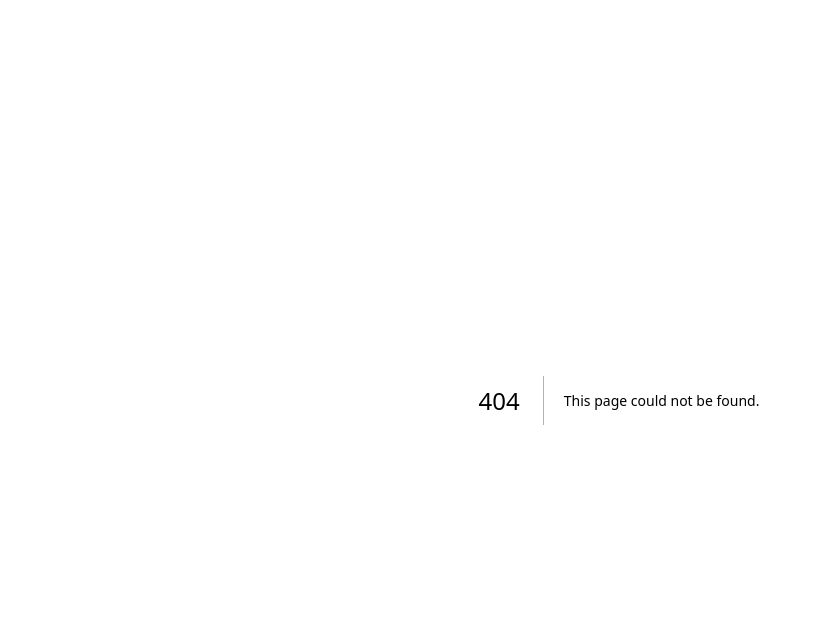
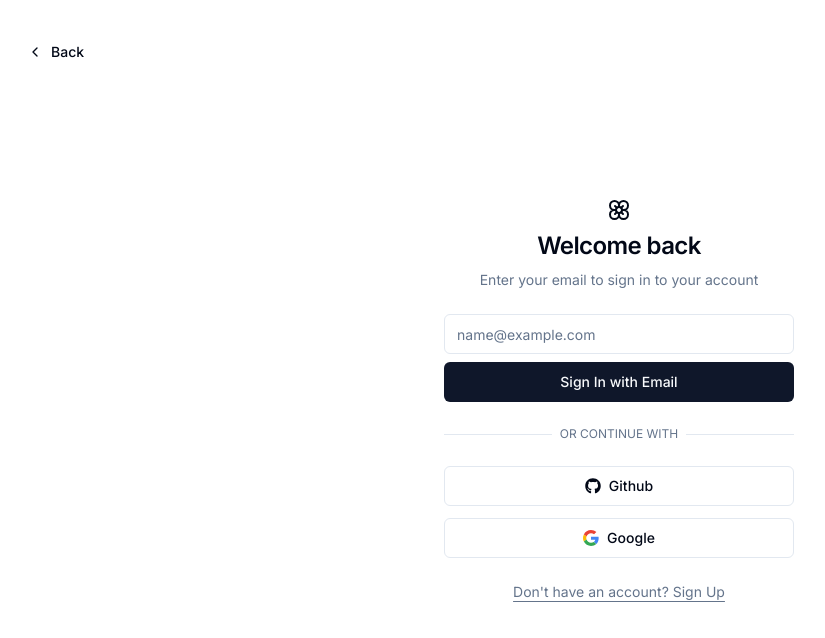
Before and after one commit to ManishBisht777/quick-invoice, a Next.js app: page /login in a window 1280 px wide. Before the commit this address had no page. Shown: the top 638 px of the page, without its empty margins (21-846 px from the left). Built offline with nearby package versions, Linux system fonts and the light colour scheme.

Commit message:
feat: login

```diff
--- a/package.json
+++ b/package.json
@@ -35,12 +35,14 @@
     "lucide-react": "0.358.0",
     "next": "14.0.4",
     "next-auth": "^4.24.7",
+    "next-themes": "^0.3.0",
     "puppeteer": "^22.5.0",
     "react": "^18",
     "react-day-picker": "^8.10.0",
     "react-dom": "^18",
     "react-hook-form": "^7.49.2",
     "react-icons": "^5.0.1",
+    "sonner": "^1.4.41",
     "tailwind-merge": "^2.1.0",
     "tailwindcss-animate": "^1.0.7",
     "zod": "^3.22.4",
--- /dev/null
+++ b/src/app/(auth)/login/page.tsx
@@ -0,0 +1,51 @@
+import { Metadata } from "next";
+import Link from "next/link";
+
+import { cn } from "@/lib/utils";
+import { buttonVariants } from "@/components/ui/button";
+import { ChevronLeft, Flower } from "lucide-react";
+import { UserAuthForm } from "@/components/form/userAuthForm";
+
+export const metadata: Metadata = {
+  title: "Login",
+  description: "Login to your account",
+};
+
+export default function LoginPage() {
+  return (
+    <div className="container flex h-screen w-screen flex-col items-center justify-center">
+      <Link
+        href="/"
+        className={cn(
+          buttonVariants({ variant: "ghost" }),
+          "absolute left-4 top-4 md:left-8 md:top-8"
+        )}
+      >
+        <>
+          <ChevronLeft className="mr-2 h-4 w-4" />
+          Back
+        </>
+      </Link>
+      <div className="mx-auto flex w-full flex-col justify-center space-y-6 sm:w-[350px]">
+        <div className="flex flex-col space-y-2 text-center">
+          <Flower className="mx-auto h-6 w-6" />
+          <h1 className="text-2xl font-semibold tracking-tight">
+            Welcome back
+          </h1>
+          <p className="text-sm text-muted-foreground">
+            Enter your email to sign in to your account
+          </p>
+        </div>
+        <UserAuthForm />
+        <p className="px-8 text-center text-sm text-muted-foreground">
+          <Link
+            href="/register"
+            className="hover:text-brand underline underline-offset-4"
+          >
+            Don&apos;t have an account? Sign Up
+          </Link>
+        </p>
+      </div>
+    </div>
+  );
+}
--- a/src/app/layout.tsx
+++ b/src/app/layout.tsx
@@ -1,6 +1,7 @@
 import type { Metadata } from "next";
 import { Inter } from "next/font/google";
 import "./globals.css";
+import { Toaster } from "@/components/ui/sonner";
 
 const inter = Inter({ subsets: ["latin"] });
 
@@ -17,6 +18,7 @@
   return (
     <html lang="en">
       <body className={inter.className}>{children}</body>
+      <Toaster />
     </html>
   );
 }
--- /dev/null
+++ b/src/components/form/userAuthForm.tsx
@@ -0,0 +1,121 @@
+"use client";
+
+import { buttonVariants } from "@/components/ui/button";
+import { Input } from "@/components/ui/input";
+import { cn } from "@/lib/utils";
+import { userAuthSchema } from "@/lib/validation/auth";
+import { zodResolver } from "@hookform/resolvers/zod";
+import { Loader2 } from "lucide-react";
+import { signIn } from "next-auth/react";
+import * as React from "react";
+import { useForm } from "react-hook-form";
+import { toast } from "sonner";
+import z from "zod";
+import { Icons } from "../ui/Icons";
+
+interface UserAuthFormProps extends React.HTMLAttributes<HTMLDivElement> {}
+
+type FormData = z.infer<typeof userAuthSchema>;
+
+export function UserAuthForm({ className, ...props }: UserAuthFormProps) {
+  const [isLoading, setIsLoading] = React.useState<boolean>(false);
+  const [isGitHubLoading, setIsGitHubLoading] = React.useState<boolean>(false);
+  const [isGoogleLoading, setIsGoogleLoading] = React.useState<boolean>(false);
+
+  const {
+    register,
+    handleSubmit,
+    formState: { errors },
+  } = useForm<FormData>({
+    resolver: zodResolver(userAuthSchema),
+  });
+
+  async function onSubmit(data: FormData) {
+    setIsLoading(true);
+
+    console.log(data);
+
+    toast("Event has been created", {
+      description: "Sunday, December 03, 2023 at 9:00 AM",
+      action: {
+        label: "Undo",
+        onClick: () => console.log("Undo"),
+      },
+    });
+
+    setIsLoading(false);
+  }
+
+  return (
+    <div className={cn("grid gap-6", className)} {...props}>
+      <form onSubmit={handleSubmit(onSubmit)}>
+        <div className="grid gap-2">
+          <div className="grid gap-1">
+            <p className="sr-only">Email</p>
+            <Input
+              id="email"
+              placeholder="name@example.com"
+              type="email"
+              autoCapitalize="none"
+              autoComplete="email"
+              autoCorrect="off"
+              disabled={isLoading || isGitHubLoading}
+              {...register("email")}
+            />
+            {errors?.email && (
+              <p className="px-1 text-xs text-red-600">
+                {errors.email.message}
+              </p>
+            )}
+          </div>
+          <button className={cn(buttonVariants())} disabled={isLoading}>
+            {isLoading && <Loader2 className="mr-2 h-4 w-4 animate-spin" />}
+            Sign In with Email
+          </button>
+        </div>
+      </form>
+      <div className="relative">
+        <div className="absolute inset-0 flex items-center">
+          <span className="w-full border-t" />
+        </div>
+        <div className="relative flex justify-center text-xs uppercase">
+          <span className="bg-background px-2 text-muted-foreground">
+            Or continue with
+          </span>
+        </div>
+      </div>
+      <button
+        type="button"
+        className={cn(buttonVariants({ variant: "outline" }))}
+        onClick={() => {
+          setIsGitHubLoading(true);
+          signIn("github");
+        }}
+        disabled={isLoading || isGitHubLoading}
+      >
+        {isGitHubLoading ? (
+          <Loader2 className="mr-2 h-4 w-4 animate-spin" />
+        ) : (
+          <Icons.gitHub className="mr-2 h-4 w-4" />
+        )}{" "}
+        Github
+      </button>
+      <button
+        type="button"
+        className={cn(buttonVariants({ variant: "outline" }), "-mt-3")}
+        onClick={() => {
+          setIsGoogleLoading(true);
+          signIn("google");
+        }}
+        disabled={isLoading || isGoogleLoading}
+      >
+        {isGoogleLoading ? (
+          <Loader2 className="mr-2 h-4 w-4 animate-spin" />
+        ) : (
+          <Icons.google className="mr-2 h-4 w-4" />
+        )}{" "}
+        Google
+      </button>
+    </div>
+  );
+}
--- /dev/null
+++ b/src/components/ui/Icons.tsx
@@ -0,0 +1,52 @@
+import { LucideProps } from "lucide-react";
+
+export const Icons = {
+  gitHub: ({ ...props }: LucideProps) => (
+    <svg
+      aria-hidden="true"
+      focusable="false"
+      data-prefix="fab"
+      data-icon="github"
+      role="img"
+      xmlns="http://www.w3.org/2000/svg"
+      viewBox="0 0 496 512"
+      {...props}
+    >
+      <path
+        fill="currentColor"
+        d="M165.9 397.4c0 2-2.3 3.6-5.2 3.6-3.3 .3-5.6-1.3-5.6-3.6 0-2 2.3-3.6 5.2-3.6 3-.3 5.6 1.3 5.6 3.6zm-31.1-4.5c-.7 2 1.3 4.3 4.3 4.9 2.6 1 5.6 0 6.2-2s-1.3-4.3-4.3-5.2c-2.6-.7-5.5 .3-6.2 2.3zm44.2-1.7c-2.9 .7-4.9 2.6-4.6 4.9 .3 2 2.9 3.3 5.9 2.6 2.9-.7 4.9-2.6 4.6-4.6-.3-1.9-3-3.2-5.9-2.9zM244.8 8C106.1 8 0 113.3 0 252c0 110.9 69.8 205.8 169.5 239.2 12.8 2.3 17.3-5.6 17.3-12.1 0-6.2-.3-40.4-.3-61.4 0 0-70 15-84.7-29.8 0 0-11.4-29.1-27.8-36.6 0 0-22.9-15.7 1.6-15.4 0 0 24.9 2 38.6 25.8 21.9 38.6 58.6 27.5 72.9 20.9 2.3-16 8.8-27.1 16-33.7-55.9-6.2-112.3-14.3-112.3-110.5 0-27.5 7.6-41.3 23.6-58.9-2.6-6.5-11.1-33.3 2.6-67.9 20.9-6.5 69 27 69 27 20-5.6 41.5-8.5 62.8-8.5s42.8 2.9 62.8 8.5c0 0 48.1-33.6 69-27 13.7 34.7 5.2 61.4 2.6 67.9 16 17.7 25.8 31.5 25.8 58.9 0 96.5-58.9 104.2-114.8 110.5 9.2 7.9 17 22.9 17 46.4 0 33.7-.3 75.4-.3 83.6 0 6.5 4.6 14.4 17.3 12.1C428.2 457.8 496 362.9 496 252 496 113.3 383.5 8 244.8 8zM97.2 352.9c-1.3 1-1 3.3 .7 5.2 1.6 1.6 3.9 2.3 5.2 1 1.3-1 1-3.3-.7-5.2-1.6-1.6-3.9-2.3-5.2-1zm-10.8-8.1c-.7 1.3 .3 2.9 2.3 3.9 1.6 1 3.6 .7 4.3-.7 .7-1.3-.3-2.9-2.3-3.9-2-.6-3.6-.3-4.3 .7zm32.4 35.6c-1.6 1.3-1 4.3 1.3 6.2 2.3 2.3 5.2 2.6 6.5 1 1.3-1.3 .7-4.3-1.3-6.2-2.2-2.3-5.2-2.6-6.5-1zm-11.4-14.7c-1.6 1-1.6 3.6 0 5.9 1.6 2.3 4.3 3.3 5.6 2.3 1.6-1.3 1.6-3.9 0-6.2-1.4-2.3-4-3.3-5.6-2z"
+      ></path>
+    </svg>
+  ),
+  google: ({ ...props }: LucideProps) => (
+    <svg
+      version="1.1"
+      xmlns="http://www.w3.org/2000/svg"
+      width="48px"
+      height="48px"
+      viewBox="0 0 48 48"
+      className="abcRioButtonSvg"
+      {...props}
+    >
+      <g>
+        <path
+          fill="#EA4335"
+          d="M24 9.5c3.54 0 6.71 1.22 9.21 3.6l6.85-6.85C35.9 2.38 30.47 0 24 0 14.62 0 6.51 5.38 2.56 13.22l7.98 6.19C12.43 13.72 17.74 9.5 24 9.5z"
+        ></path>
+        <path
+          fill="#4285F4"
+          d="M46.98 24.55c0-1.57-.15-3.09-.38-4.55H24v9.02h12.94c-.58 2.96-2.26 5.48-4.78 7.18l7.73 6c4.51-4.18 7.09-10.36 7.09-17.65z"
+        ></path>
+        <path
+          fill="#FBBC05"
+          d="M10.53 28.59c-.48-1.45-.76-2.99-.76-4.59s.27-3.14.76-4.59l-7.98-6.19C.92 16.46 0 20.12 0 24c0 3.88.92 7.54 2.56 10.78l7.97-6.19z"
+        ></path>
+        <path
+          fill="#34A853"
+          d="M24 48c6.48 0 11.93-2.13 15.89-5.81l-7.73-6c-2.15 1.45-4.92 2.3-8.16 2.3-6.26 0-11.57-4.22-13.47-9.91l-7.98 6.19C6.51 42.62 14.62 48 24 48z"
+        ></path>
+        <path fill="none" d="M0 0h48v48H0z"></path>
+      </g>
+    </svg>
+  ),
+};
--- /dev/null
+++ b/src/components/ui/sonner.tsx
@@ -0,0 +1,31 @@
+"use client"
+
+import { useTheme } from "next-themes"
+import { Toaster as Sonner } from "sonner"
+
+type ToasterProps = React.ComponentProps<typeof Sonner>
+
+const Toaster = ({ ...props }: ToasterProps) => {
+  const { theme = "system" } = useTheme()
+
+  return (
+    <Sonner
+      theme={theme as ToasterProps["theme"]}
+      className="toaster group"
+      toastOptions={{
+        classNames: {
+          toast:
+            "group toast group-[.toaster]:bg-background group-[.toaster]:text-foreground group-[.toaster]:border-border group-[.toaster]:shadow-lg",
+          description: "group-[.toast]:text-muted-foreground",
+          actionButton:
+            "group-[.toast]:bg-primary group-[.toast]:text-primary-foreground",
+          cancelButton:
+            "group-[.toast]:bg-muted group-[.toast]:text-muted-foreground",
+        },
+      }}
+      {...props}
+    />
+  )
+}
+
+export { Toaster }
--- /dev/null
+++ b/src/lib/validation/auth.ts
@@ -0,0 +1,5 @@
+import { z } from "zod";
+
+export const userAuthSchema = z.object({
+  email: z.string().email(),
+});
```
Also changed, not shown: 1 other file (tests, documents, lock files or other folders).
